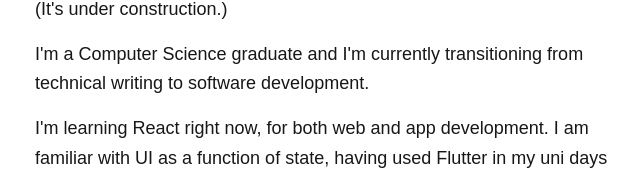
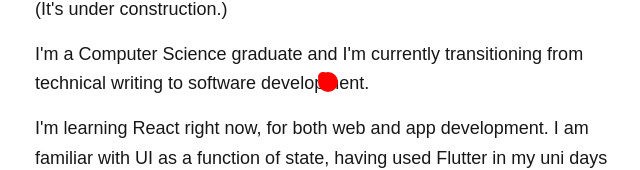
Before and after one commit to lukestringer/com, a Next.js app: page / in a window 1280 px wide. Shown: the part 323-493 px from the top of the page, without its empty margins (317-957 px from the left). Built offline with nearby package versions, Linux system fonts and the light colour scheme.

Commit message:
red dot chasing cursor (also updated react types dependency)

```diff
--- /dev/null
+++ b/src/app/components/CursorChaserDog.tsx
@@ -0,0 +1,71 @@
+import * as React from "react";
+
+interface CursorChaserDogProps {
+  diameter?: number;
+}
+
+function CursorChaserDog({diameter = 10} : CursorChaserDogProps): React.JSX.Element {
+  // When window is available, initialize position just outside screen.
+  const initialPosition = typeof window !== "undefined"
+    ? { x: window.innerWidth / 2, y: window.innerHeight / 2 }
+    : { x: 0, y: 0 };
+
+  const [dotPos, setDotPos] = React.useState<{ x: number; y: number }>(initialPosition);
+  const [cursorPos, setCursorPos] = React.useState<{ x: number; y: number }>(initialPosition);
+
+  // Set up the mousemove listener only when the window is defined.
+  React.useEffect(() => {
+    if (typeof window === "undefined") return;
+
+    const handleMouseMove = (e: MouseEvent) => {
+      setCursorPos({ x: e.clientX, y: e.clientY });
+    };
+
+    window.addEventListener("mousemove", handleMouseMove);
+    return () => window.removeEventListener("mousemove", handleMouseMove);
+  }, []);
+
+  // Animate the dot moving towards the cursor using requestAnimationFrame.
+  React.useEffect(() => {
+    let animationFrameId: number;
+    const speed = 5; // pixels per frame
+
+    const updatePosition = () => {
+      setDotPos((currentPos) => {
+        const dx = cursorPos.x - currentPos.x;
+        const dy = cursorPos.y - currentPos.y;
+        const distance = Math.sqrt(dx * dx + dy * dy);
+
+        // If the dot is close enough to the cursor, snap to its position.
+        if (distance < speed || distance === 0) {
+          return { x: cursorPos.x, y: cursorPos.y };
+        }
+
+        return {
+          x: currentPos.x + (dx / distance) * speed,
+          y: currentPos.y + (dy / distance) * speed,
+        };
+      });
+      animationFrameId = requestAnimationFrame(updatePosition);
+    };
+
+    animationFrameId = requestAnimationFrame(updatePosition);
+    return () => cancelAnimationFrame(animationFrameId);
+  }, [cursorPos]);
+
+  return (
+    <div
+      style={{
+        position: "absolute",
+        left: dotPos.x - 5, // shift to center the 10px dot
+        top: dotPos.y - 5,
+        width: `${diameter}px`,
+        height: `${diameter}px`,
+        borderRadius: "50%",
+        backgroundColor: "red",
+      }}
+    />
+  );
+}
+
+export default CursorChaserDog;
--- a/src/app/page.tsx
+++ b/src/app/page.tsx
@@ -1,4 +1,6 @@
 'use client';
+
+import CursorChaserDog from "./components/CursorChaserDog";
 
 export default function Home() {
   return (
@@ -9,6 +11,8 @@ export default function Home() {
         </h1>
       </header>
       <main className="max-w-xl text-lg leading-relaxed">
+        <CursorChaserDog diameter={20} />
+        <CursorChaserDog />
         <p className="mt-4">Welcome to my portfolio.
         </p>
         <p>(It&apos;s under construction.)</p>
```
Also changed, not shown: 1 other file (tests, documents, lock files or other folders).
